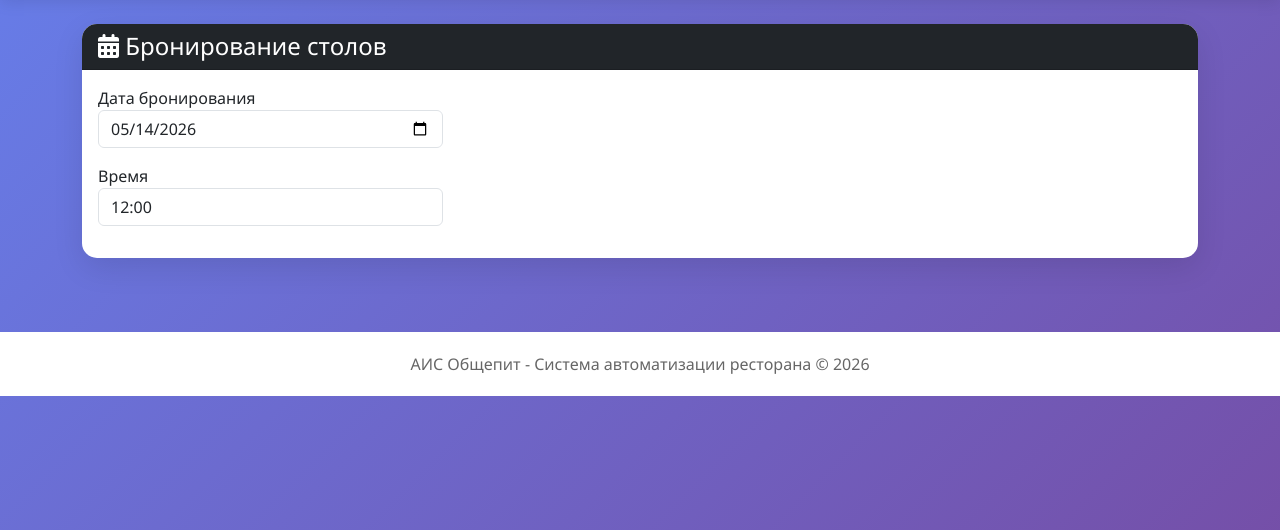
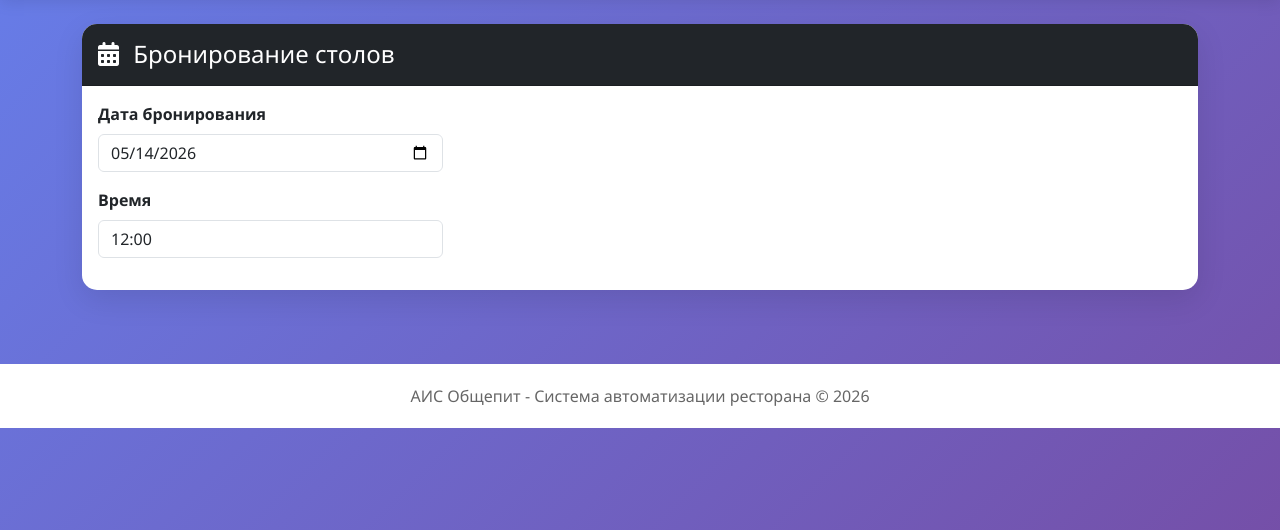
Before and after one commit to kotp2001/obshepit-ais, a Django app: page /booking/ in a window 1280 px wide. Shown: the part 94-624 px from the top of the page. Run offline with Django 4.2, Linux system fonts and the light colour scheme; data that the repository does not hold is empty.

Commit message:
Update booking.html

```diff
--- a/templates/booking.html
+++ b/templates/booking.html
@@ -1,19 +1,20 @@
 {% extends 'base.html' %}
 {% block title %}Бронирование столов{% endblock %}
 {% block content %}
+<div class="fade-in">
     <div class="card">
-    <div class="card-header bg-dark text-white">
-        <h4 class="mb-0"><i class="fas fa-calendar-alt"></i> Бронирование столов</h4>
+        <div class="card-header bg-dark text-white py-3">
+            <h4 class="mb-0"><i class="fas fa-calendar-alt me-2"></i> Бронирование столов</h4>
         </div>
         <div class="card-body">
             <div class="row">
                 <div class="col-md-4">
                     <div class="form-group mb-3">
-                    <label>Дата бронирования</label>
+                        <label class="fw-bold mb-2">Дата бронирования</label>
                         <input type="date" id="booking-date" class="form-control">
                     </div>
                     <div class="form-group mb-3">
-                    <label>Время</label>
+                        <label class="fw-bold mb-2">Время</label>
                         <select id="booking-time" class="form-control">
                             <option value="12:00">12:00</option>
                             <option value="13:00">13:00</option>
@@ -34,7 +35,7 @@
             </div>
 
             <div id="booking-form" style="display:none;" class="mt-4">
-            <div class="card">
+                <div class="card border-success">
                     <div class="card-header bg-success text-white">
                         <h5 class="mb-0">Форма бронирования</h5>
                     </div>
@@ -43,25 +44,32 @@
                         <div class="row">
                             <div class="col-md-6">
                                 <div class="form-group mb-3">
-                                <label>Ваше имя</label>
-                                <input type="text" id="guest-name" class="form-control" required>
+                                    <label class="fw-bold">Ваше имя</label>
+                                    <input type="text" id="guest-name" class="form-control" required placeholder="Иван Иванов">
                                 </div>
                             </div>
                             <div class="col-md-6">
                                 <div class="form-group mb-3">
-                                <label>Телефон</label>
-                                <input type="tel" id="guest-phone" class="form-control" required>
+                                    <label class="fw-bold">Телефон</label>
+                                    <input type="tel" id="guest-phone" class="form-control" required placeholder="+7 999 123-45-67">
                                 </div>
                             </div>
                             <div class="col-md-6">
                                 <div class="form-group mb-3">
-                                <label>Количество гостей</label>
+                                    <label class="fw-bold">Количество гостей</label>
                                     <input type="number" id="guests-count" class="form-control" value="2" min="1">
                                 </div>
                             </div>
+                            <div class="col-md-6">
+                                <div class="form-group mb-3">
+                                    <label class="fw-bold">Email (опционально)</label>
+                                    <input type="email" id="guest-email" class="form-control" placeholder="example@mail.com">
                                 </div>
-                    <button class="btn btn-success" onclick="submitBooking()">Забронировать</button>
-                    <button class="btn btn-secondary" onclick="cancelBooking()">Отмена</button>
+                            </div>
+                        </div>
+                        <button class="btn btn-success" onclick="submitBooking()">Подтвердить бронирование</button>
+                        <button class="btn btn-secondary ms-2" onclick="cancelBooking()">Отмена</button>
+                    </div>
                 </div>
             </div>
         </div>
@@ -83,18 +91,18 @@
                     fetch(`/api/bookings/?date=${date}`)
                         .then(res => res.json())
                         .then(bookings => {
-                            let html = '';
+                            let html = '<div class="row">';
                             data.data.forEach(table => {
                                 let isBooked = bookings.data.some(b => b.table_number === table.number && b.time === time);
                                 let statusClass = isBooked ? 'bg-secondary' : 'bg-success';
                                 let statusText = isBooked ? 'Занят' : 'Свободен';
 
                                 html += `
-                                    <div class="col-md-3 mb-3">
-                                        <div class="card text-center ${statusClass} text-white">
+                                    <div class="col-md-4 mb-3">
+                                        <div class="card text-center ${statusClass} text-white table-card ${!isBooked ? 'free-card' : ''}">
                                             <div class="card-body">
                                                 <i class="fas fa-chair fa-2x mb-2"></i>
-                                                <h5>Стол ${table.number}</h5>
+                                                <h4>Стол ${table.number}</h4>
                                                 <p>${table.seats} мест</p>
                                                 ${!isBooked ? `<button class="btn btn-light btn-sm" onclick="showBookingForm(${table.id}, ${table.seats})">Забронировать</button>` : '<span class="badge bg-dark">Забронирован</span>'}
                                             </div>
@@ -102,6 +110,7 @@
                                     </div>
                                 `;
                             });
+                            html += '</div>';
                             document.getElementById('tables-container').innerHTML = html;
                         });
                 }
@@ -117,13 +126,25 @@
 
     function cancelBooking() {
         document.getElementById('booking-form').style.display = 'none';
+        document.getElementById('guest-name').value = '';
+        document.getElementById('guest-phone').value = '';
+        document.getElementById('guests-count').value = 2;
     }
 
     function submitBooking() {
+        const guestName = document.getElementById('guest-name').value;
+        const guestPhone = document.getElementById('guest-phone').value;
+
+        if (!guestName || !guestPhone) {
+            alert('Пожалуйста, заполните имя и телефон');
+            return;
+        }
+
         let data = {
             table_id: parseInt(document.getElementById('selected-table-id').value),
-            guest_name: document.getElementById('guest-name').value,
-            guest_phone: document.getElementById('guest-phone').value,
+            guest_name: guestName,
+            guest_phone: guestPhone,
+            guest_email: document.getElementById('guest-email').value,
             guests_count: parseInt(document.getElementById('guests-count').value),
             booking_date: document.getElementById('booking-date').value,
             booking_time: document.getElementById('booking-time').value
```
Lines whose indentation alone changed are shown as unchanged.
